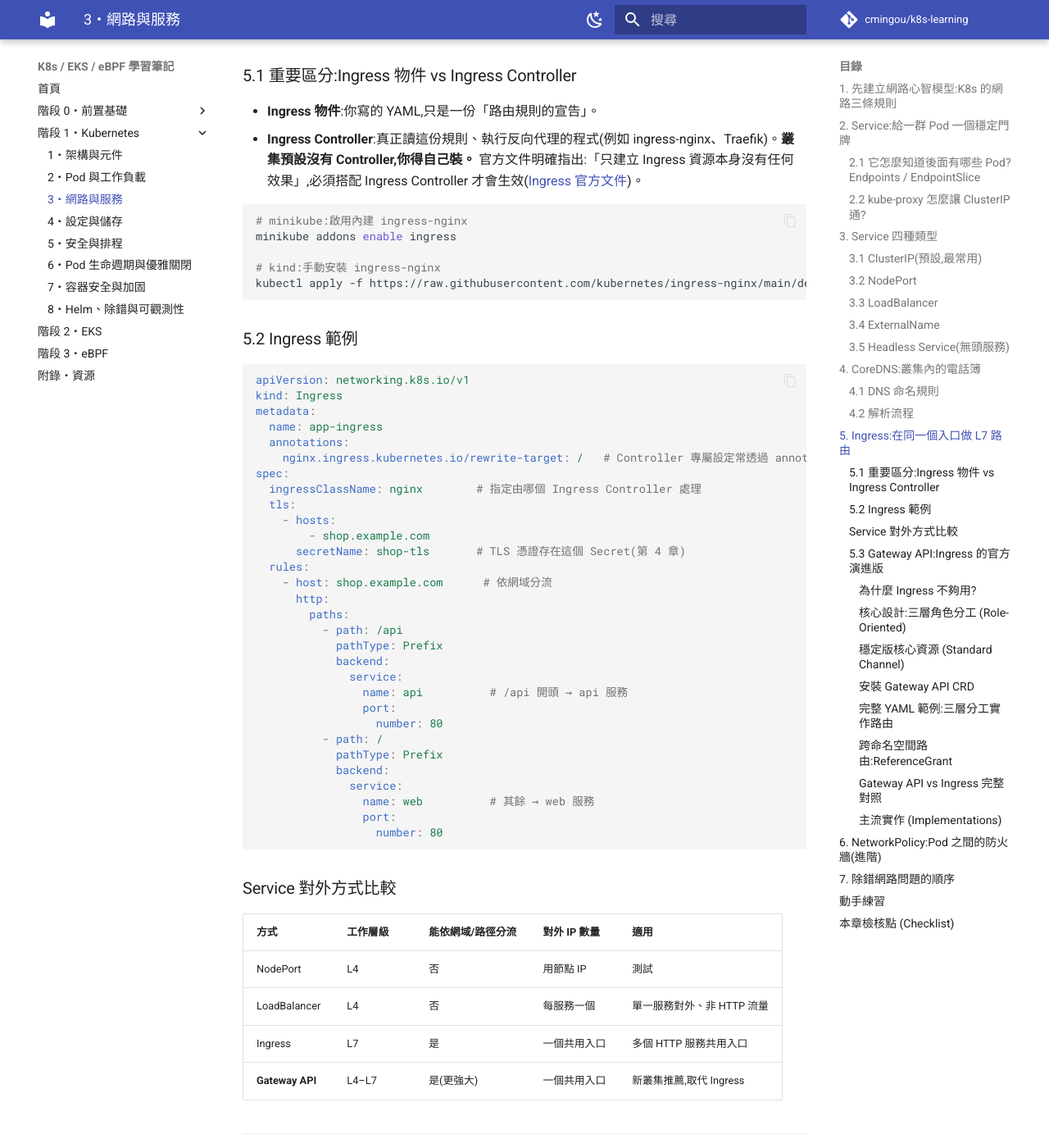
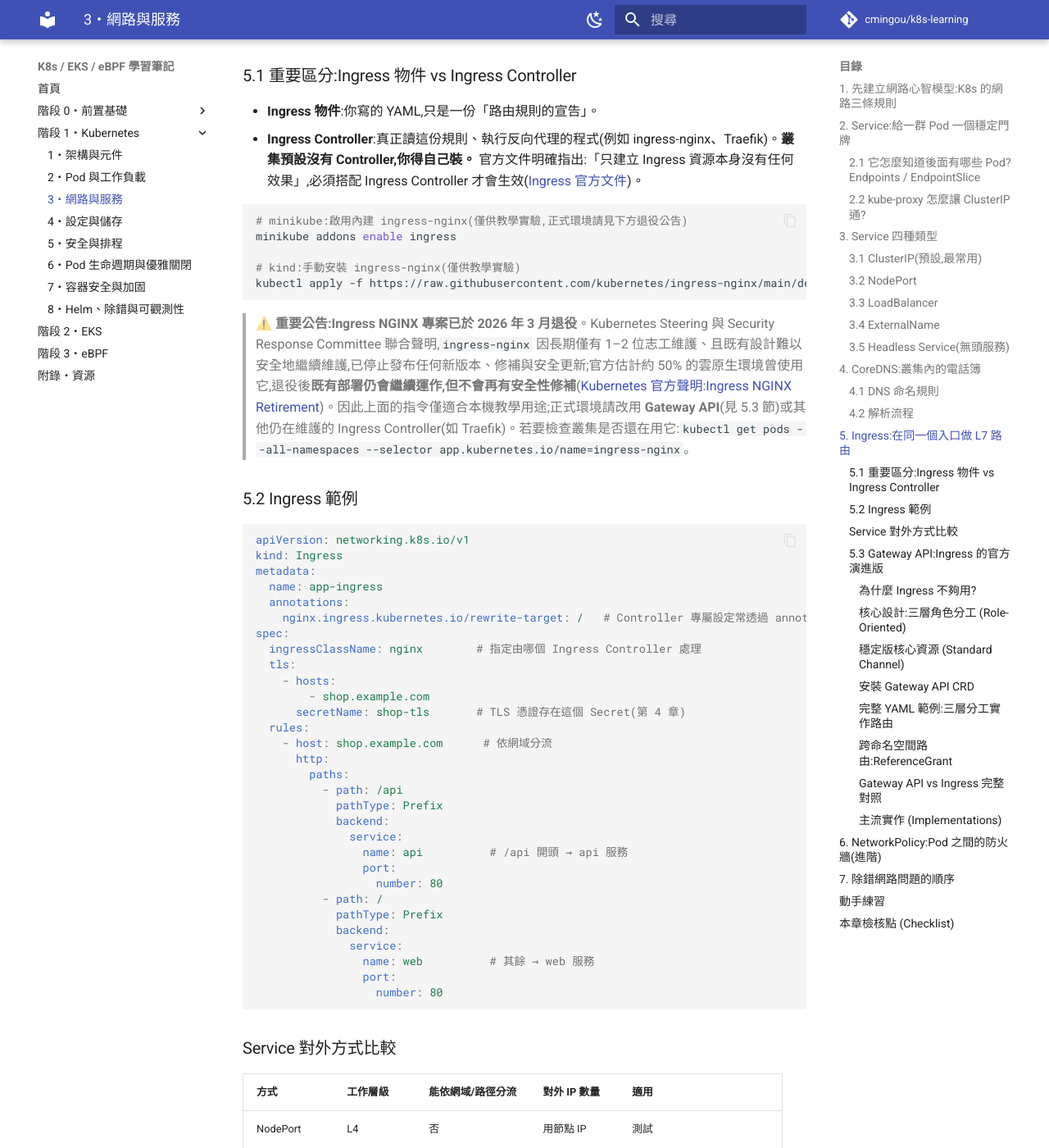
Before and after one commit to cmingou/k8s-learning, an MkDocs documentation site: the page built from docs/01-kubernetes/03-networking-service.md, in a window 1280 px wide and 1400 px high, scrolled down 7745 px. Shown: the whole window at 82% size. Built offline with MkDocs 1.6.1 and Material for MkDocs 9.7.7, drawn with Linux system fonts in a browser that asks for light colours; comment, search, counter and statistics services are not loaded; some of the changed text lies outside the part shown.

Commit message:
查證修正:IPVS 實際移除進度、補充 Ingress NGINX 退役公告與 Gateway API v1.6
- kube-proxy IPVS 棄用/移除時程原引用 AWS EKS 文件的「1.36 移除」預告,
  但比對 1.36 CHANGELOG 與官方 KEP-5495 (disable-supported: false) 後
  確認程式碼尚未移除,規劃改為 1.37 加入 feature gate 逐步淘汰
- 新增 Ingress NGINX 已於 2026 年 3 月依 K8s Steering/Security Response
  Committee 聯合聲明退役的重要提醒,教學範例改標註僅供本機實驗
- Gateway API 版本進度補充至 v1.6.0(TCPRoute/UDPRoute GA)

Co-Authored-By: Claude Sonnet 5 <noreply@anthropic.com>
Claude-Session: https://claude.ai/code/session_01Bv9eSfX71EWg47Z4UBSVRL

````diff
--- a/docs/01-kubernetes/03-networking-service.md
+++ b/docs/01-kubernetes/03-networking-service.md
@@ -294,12 +294,14 @@ flowchart LR
 - **Ingress Controller**:真正讀這份規則、執行反向代理的程式(例如 ingress-nginx、Traefik)。**叢集預設沒有 Controller,你得自己裝。** 官方文件明確指出:「只建立 Ingress 資源本身沒有任何效果」,必須搭配 Ingress Controller 才會生效([Ingress 官方文件](https://kubernetes.io/docs/concepts/services-networking/ingress/#ingress-controllers))。
 
 ```bash
-# minikube:啟用內建 ingress-nginx
+# minikube:啟用內建 ingress-nginx(僅供教學實驗,正式環境請見下方退役公告)
 minikube addons enable ingress
 
-# kind:手動安裝 ingress-nginx
+# kind:手動安裝 ingress-nginx(僅供教學實驗)
 kubectl apply -f https://raw.githubusercontent.com/kubernetes/ingress-nginx/main/deploy/static/provider/kind/deploy.yaml
 ```
+
+> ⚠️ **重要公告:Ingress NGINX 專案已於 2026 年 3 月退役**。Kubernetes Steering 與 Security Response Committee 聯合聲明,`ingress-nginx` 因長期僅有 1–2 位志工維護、且既有設計難以安全地繼續維護,已停止發布任何新版本、修補與安全更新;官方估計約 50% 的雲原生環境曾使用它,退役後**既有部署仍會繼續運作,但不會再有安全性修補**([Kubernetes 官方聲明:Ingress NGINX Retirement](https://kubernetes.io/blog/2026/01/29/ingress-nginx-statement/))。因此上面的指令僅適合本機教學用途;正式環境請改用 **Gateway API**(見 5.3 節)或其他仍在維護的 Ingress Controller(如 Traefik)。若要檢查叢集是否還在用它:`kubectl get pods --all-namespaces --selector app.kubernetes.io/name=ingress-nginx`。
 
 ### 5.2 Ingress 範例
 
@@ -358,7 +360,7 @@ spec:
 > - [K8s Blog:Gateway API v1.1 GA 公告](https://kubernetes.io/blog/2024/05/09/gateway-api-v1-1/)
 > - [K8s Blog:Gateway API v1.5 公告](https://kubernetes.io/blog/2026/04/21/gateway-api-v1-5/)
 >
-> **版本進度補充**:API 持續演進中,v1.1(2024 年 5 月)把 GRPCRoute 晉升為 Standard Channel 穩定版;截至 2026 年中最新為 **v1.5**(2026 年 2 月),新增 `ListenerSet`、`TLSRoute`、CORS filter、client cert 驗證等能力晉升為 Standard Channel。本節示範的 GatewayClass / Gateway / HTTPRoute / GRPCRoute / ReferenceGrant 在 v1.5 下皆維持穩定、可直接使用。
+> **版本進度補充**:API 持續演進中,v1.1(2024 年 5 月)把 GRPCRoute 晉升為 Standard Channel 穩定版;v1.5(2026 年 2 月)新增 `ListenerSet`、`TLSRoute`、CORS filter、client cert 驗證等能力晉升為 Standard Channel;其後的 [v1.6.0](https://github.com/kubernetes-sigs/gateway-api/releases/tag/v1.6.0)(約 2026 年 5 月)再把 `TCPRoute`、`UDPRoute` 晉升為 GA。本節示範的 GatewayClass / Gateway / HTTPRoute / GRPCRoute / ReferenceGrant 是較早晉升 Standard Channel 的資源,在最新版下皆維持穩定、可直接使用;建立叢集前建議查 [Gateway API 官方文件](https://gateway-api.sigs.k8s.io/) 確認當下最新版本與各資源所在的 Channel。
 
 #### 為什麼 Ingress 不夠用?
 
````
Also changed, not shown: docs/03-ebpf/README.md (+1 -1 lines).
